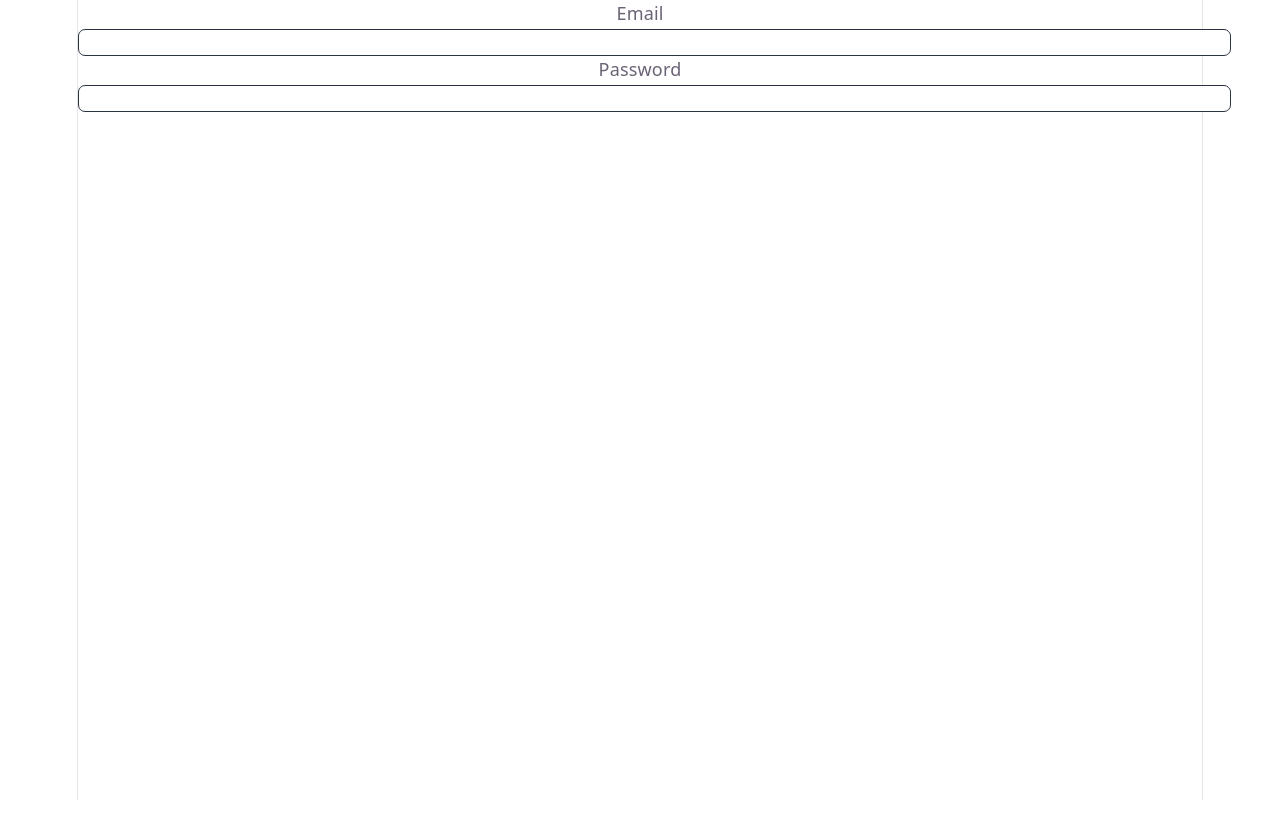
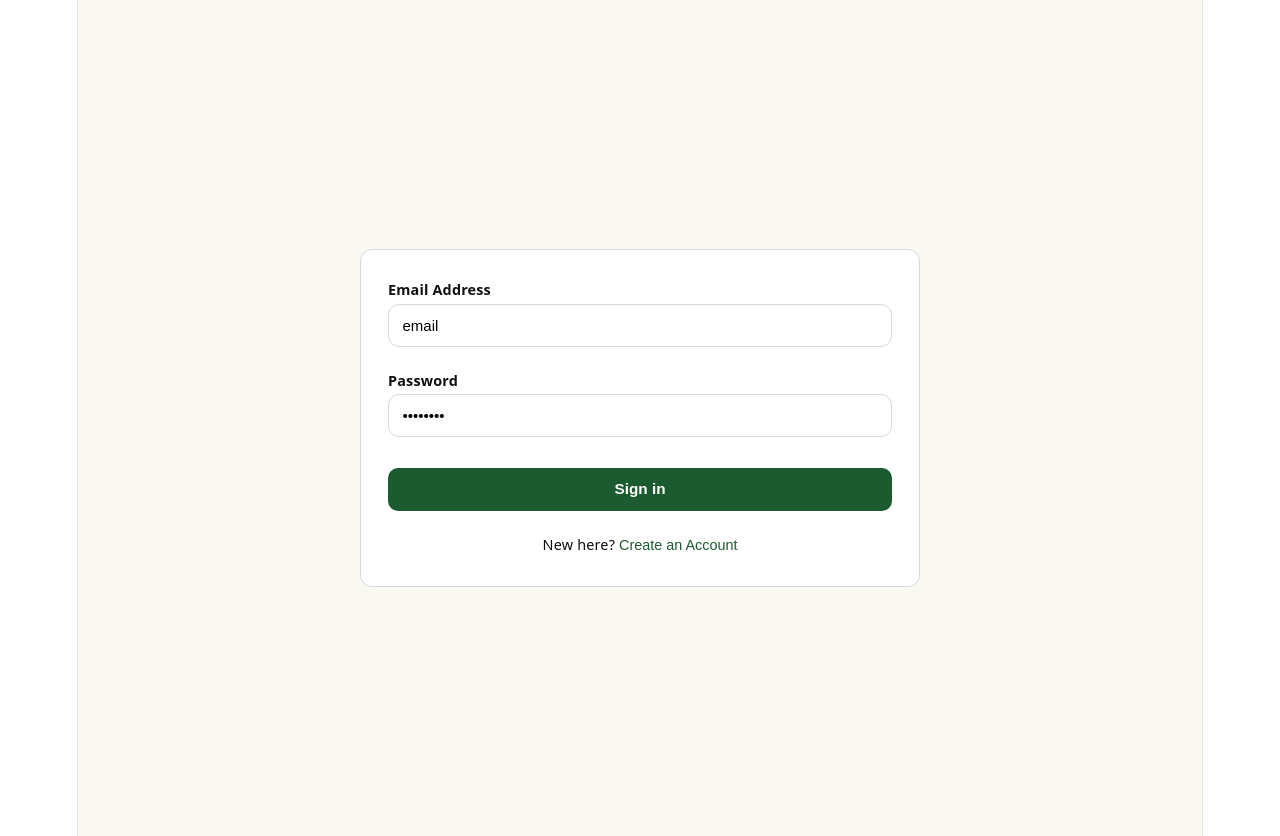
Before and after one commit to Samukelokhathi/Shopping-List-App-React-Ts, a React (Vite) app: page / in a window 1280 px wide. Before the commit the page ends 800 px from the top, so only its background shows below. Built offline with nearby package versions, Linux system fonts and the light colour scheme.

Commit message:
Added inputs also style them in login page

```diff
--- a/src/components/input/Input.module.css
+++ b/src/components/input/Input.module.css
@@ -1,38 +1,45 @@
 .input-btn-container {
-    height: 8vh;
     display: flex;
-    border: 1px solid #ff0f0f;
-    gap: 3rem;
+    gap: 0.35rem;
+    flex-direction: column;
+    align-items: flex-start;
 }
 
-.search-input {
-    width: 80%;
-    height: 7vh;
-    border-radius: 15px;
-    background-color: #131824;
-    position: relative;
-    padding-left: 25px;
-    font-size: 15px;
-    color: white;
+
+.input-label{
+    display: block;
+    width: 100%;
+    text-align: left;
+
+    font-size: 0.8rem;
+    font-weight: 600;
+    color: #111
 }
 
-.input-label-container{
-    display: flex;
-    border: 2p solid blue;
-    height: 7vh;
-    gap: 3px;
-    flex-direction: column;
 
-}
 input{
     width: 100%;
-    height: 4vh;
-    border-radius: 7px;
-    border: 1px solid #2B3342;
-    position: relative;
-    padding-left: 25px;
+    height: 43px;
+    box-sizing: border-box;
+
+    padding: 0 0.75rem;
+
+
+    border-radius: 11px;
+    border: 1px solid #d8d8d8;
+
+    background-color: #fff;
+    color: #111;
+
     font-size: 15px;
     color: black;
+}
 
+.input:hover {
+  border-color: #bdbdbd;
+}
 
+.input:focus {
+  border-color: #2589e9;
+  box-shadow: 0 0 0 2px rgba(37, 137, 233, 0.15);
 }
--- a/src/components/input/Input.tsx
+++ b/src/components/input/Input.tsx
@@ -4,31 +4,35 @@ import inputStyle from "./Input.module.css";
 type InputProps = {
   id?: string;
   value?: string;
+  onChange?: React.ChangeEventHandler<HTMLInputElement>;
   style?: React.CSSProperties;
   label: string;
   error?: string;
   name?: string;
-  type?: string;
+  placeholder?: string;
+  type: React.HTMLInputTypeAttribute;
 };
 
 export const Input: React.FC<InputProps> = ({
   id,
   value,
+  onChange,
   style,
   label,
   error,
   name,
-  type,
+  type = "text",
 }) => {
   return (
     <div className={inputStyle["input-label-container"]}>
       <label className={inputStyle["input-label"]}>{label}</label>
       <input
         name={name}
-        type={type || "text"}
         id={id}
         style={style}
+        type={type}
         value={value}
+        onChange={onChange}
         className={inputStyle.input}
       />
       {error && <span className={inputStyle["input-error"]}>{error}</span>}
--- a/src/pages/login/Login.module.css
+++ b/src/pages/login/Login.module.css
@@ -0,0 +1,77 @@
+.page {
+  min-height: 100vh;
+
+  display: flex;
+  justify-content: center;
+  align-items: center;
+
+  padding: 1rem;
+
+  background-color: #faf9f1;
+}
+
+.card {
+  width: 100%;
+  max-width: 560px;
+
+  padding: 1.5rem;
+
+  display: flex;
+  flex-direction: column;
+  gap: 1.2rem;
+
+  background-color: #fff;
+
+  border: 1px solid #d8d8d8;
+  border-radius: 12px;
+
+  box-sizing: border-box;
+}
+
+.button {
+  width: 100%;
+  height: 43px;
+
+  margin-top: 0.5rem;
+
+  border: none;
+  border-radius: 10px;
+
+  background-color: #1c5b30;
+  color: white;
+
+  font-size: 0.85rem;
+  font-weight: 600;
+
+  cursor: pointer;
+}
+
+.button:hover {
+  background-color: #174b27;
+}
+
+.registerText {
+  margin: 0;
+
+  text-align: center;
+
+  font-size: 0.8rem;
+  color: #111;
+}
+
+.link {
+  padding: 0;
+
+  border: none;
+  background: none;
+
+  color: #1c5b30;
+
+  font-size: inherit;
+
+  cursor: pointer;
+}
+
+.link:hover {
+  text-decoration: underline;
+}
--- a/src/pages/login/Login.tsx
+++ b/src/pages/login/Login.tsx
@@ -1,10 +1,41 @@
-import React from "react";
 import { Input } from "../../components/input/Input";
-export default function Login() {
+import styles from "./Login.module.css";
+
+function Login() {
   return (
-    <div>
-      <Input label="Email" type="email" />
-      <Input label="Password" type="password" />
+    <div className={styles.page}>
+      <form className={styles.card}>
+        <Input
+          id="email"
+          name="email"
+          label="Email Address"
+          type="email"
+          value={"email"}
+          onChange={() => {}}
+        />
+
+        <Input
+          id="password"
+          name="password"
+          label="Password"
+          type="password"
+          value={"password"}
+          onChange={() => {}}
+        />
+
+        <button className={styles.button} type="submit">
+          Sign in
+        </button>
+
+        <p className={styles.registerText}>
+          New here?{" "}
+          <button type="button" className={styles.link}>
+            Create an Account
+          </button>
+        </p>
+      </form>
     </div>
   );
 }
+
+export default Login;
```
